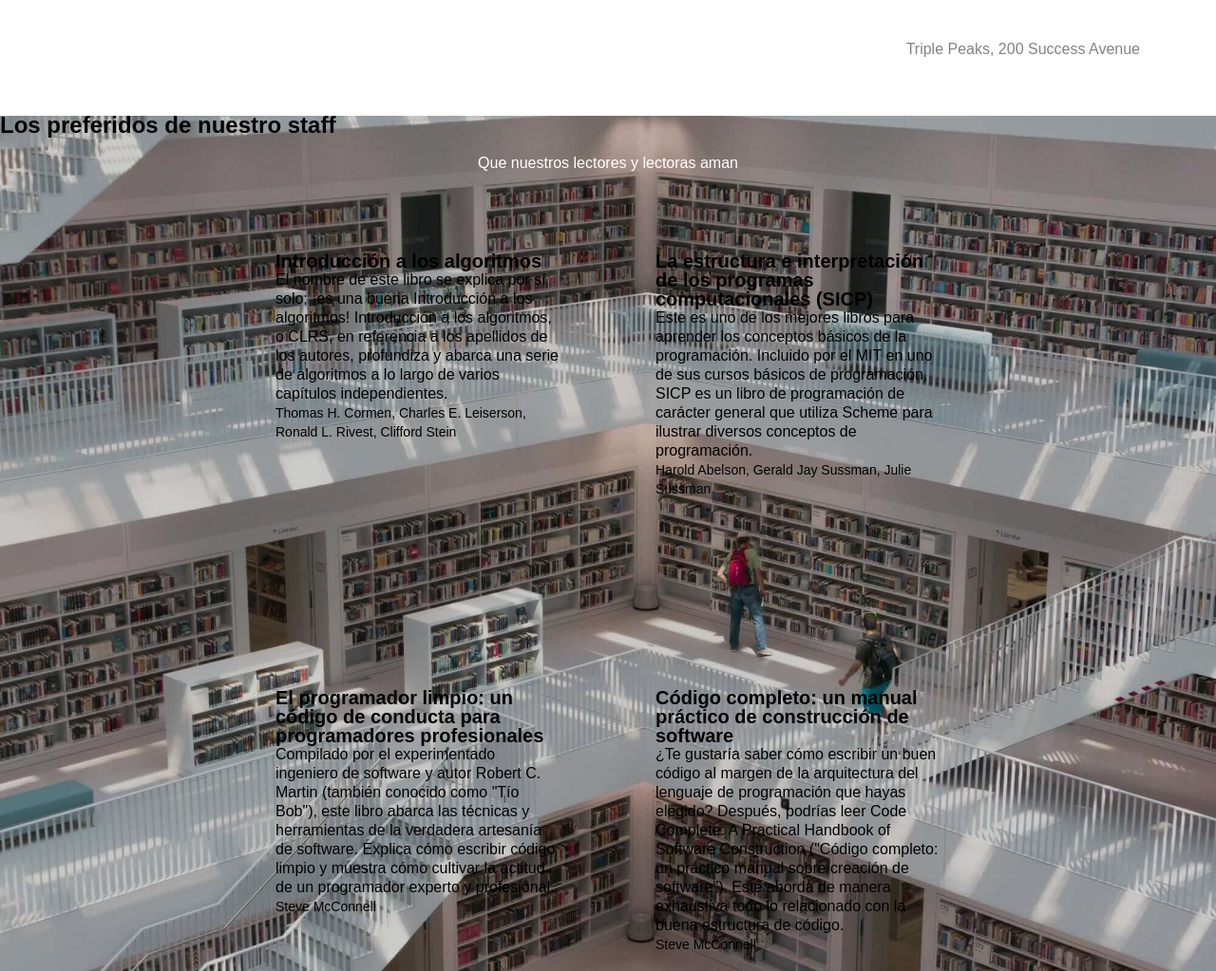
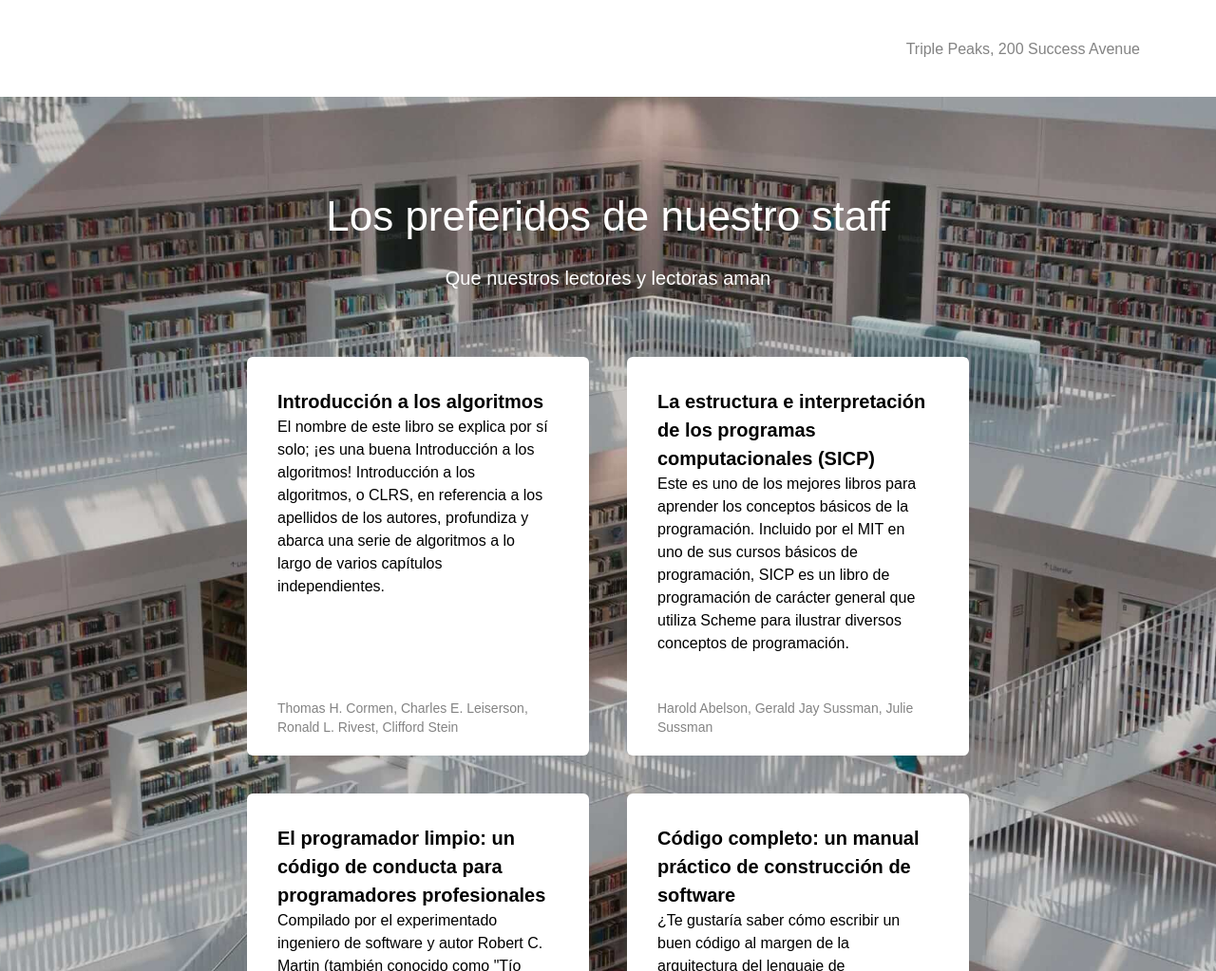
Before and after one commit to NorimNori/web_project_library_es, a plain HTML site: page index.html in a window 1280 px wide. Shown: the part 698-1721 px from the top of the page at 95% size. Drawn offline with Linux system fonts and the light colour scheme.

Commit message:
fix: add missing CSS properties

```diff
--- a/styles/style.css
+++ b/styles/style.css
@@ -65,7 +65,7 @@ p {
   font-size: 20px;
   line-height: 30px;
   max-width: 515px;
-  margin-top: 0;
+  margin: 32px 0 50px;
 }
 
 .header__image {
@@ -93,37 +93,54 @@ p {
 
 .staff {
   background-image: url("../images/staff_picks_background.jpg");
-  background-position: top;
+  background-position: 50% 50%;
   background-repeat: no-repeat;
   background-size: cover;
+  padding: 100px 0 140px;
+}
+
+.staff__title {
+  font-size: 44px;
+  font-weight: 400;
+  text-align: center;
+  line-height: 52px;
+  color: #fff;
+  margin: 0 0 24px;
 }
 
 .staff__subtitle {
   text-align: center;
-  color: white;
+  color: #fff;
+  font-size: 20px;
+  line-height: 30px;
+  margin: 0;
+  font-weight: 400;
 }
 
 .staff__cards {
   max-width: 760px;
-  margin: 0 auto;
+  margin: 68px auto 0;
   padding-left: 0;
-  padding-top: 68px;
   list-style-type: none;
 
   display: flex;
   flex-wrap: wrap;
   justify-content: center;
   gap: 40px;
-  text-align: start;
 }
 
 .card {
   height: 420px;
   width: 360px;
+  background-color: #fff;
+  border-radius: 6px;
+  padding: 32px 40px 20px 32px;
+  box-sizing: border-box;
 }
 
 .card__content {
-  padding: 15px 30px;
+  height: 100%;
+  width: 100%;
   display: flex;
   flex-direction: column;
 }
@@ -131,14 +148,21 @@ p {
 .card__title {
   font-size: 20px;
   margin: 0;
+  line-height: 30px;
+  font-weight: 700;
 }
 
 .card__text {
-  flex-grow: 1;
-  margin-top: 0;
+  margin: 20px 0 0;
+  display: contents;
+  font-size: 16px;
+  line-height: 24px;
 }
 
 .card__footer {
+  margin: 0;
+  font-size: 14px;
+  line-height: 20px;
+  color: #838383;
   margin-top: auto;
-  font-size: 14px;
 }
```
